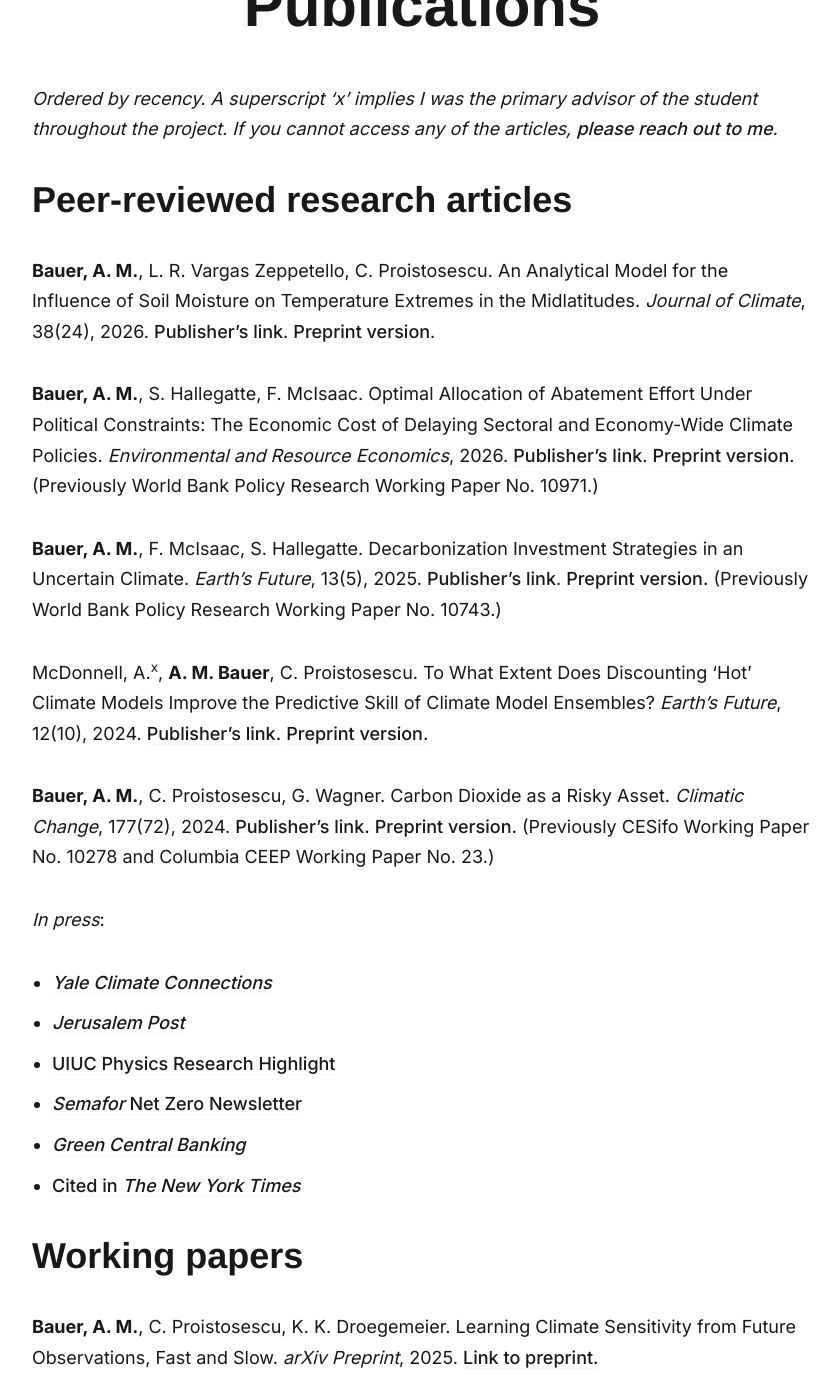
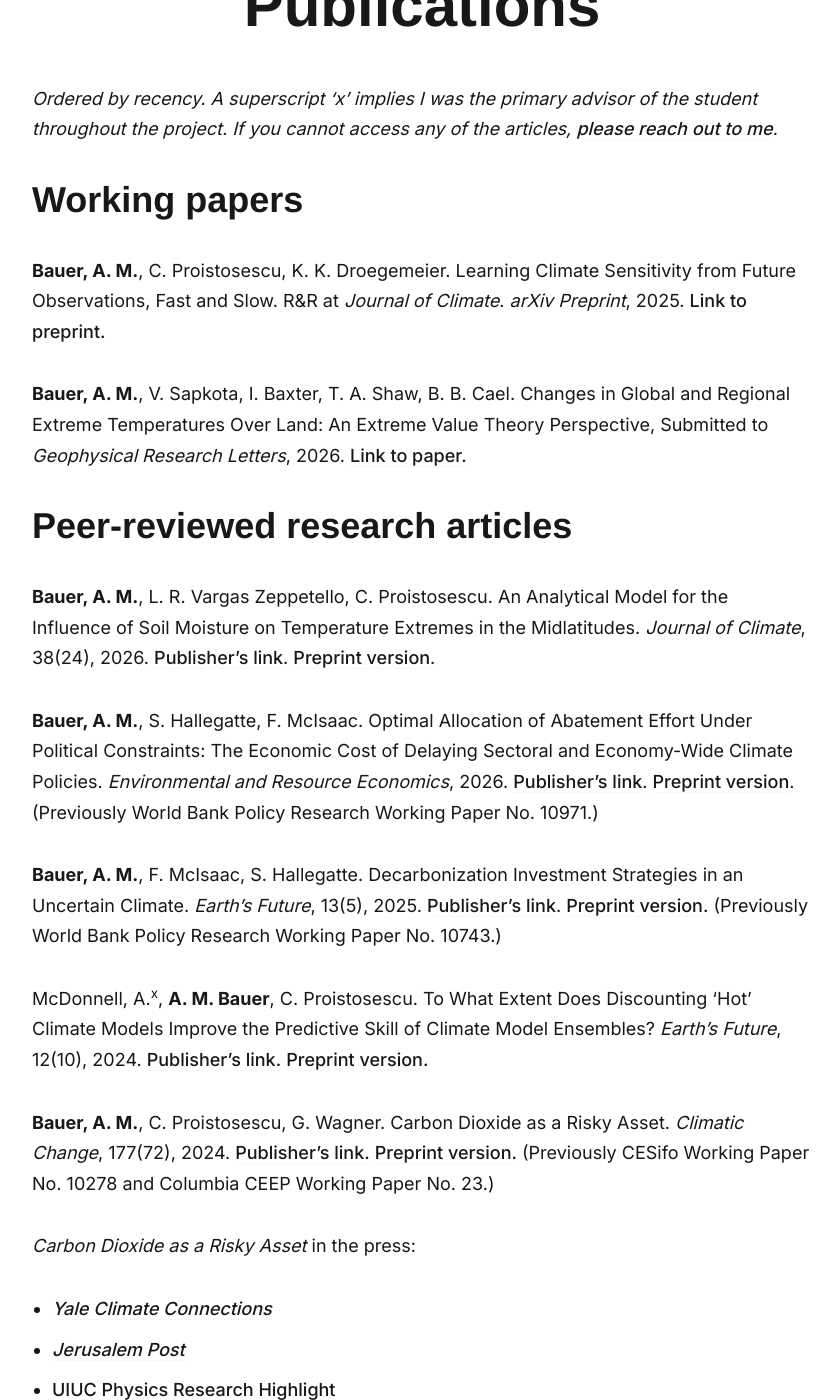
Before and after one commit to adam-bauer-34/adam-bauer-34.github.io, a Jekyll site: the page built from _pages/pubs.md, in a window 1280 px wide and 1400 px high, scrolled down 232 px. Shown: the whole window, without its empty margins (218-1058 px from the left). Built offline with Jekyll 4.4.1, drawn with Linux system fonts in a browser that asks for light colours; nearby versions of some CDN libraries; some web fonts are replaced.

Commit message:
updated projects page for heat waves, uploaded preprint, updated pubs page

```diff
--- a/_pages/pubs.md
+++ b/_pages/pubs.md
@@ -6,6 +6,11 @@ image:
 ---
 
 *Ordered by recency. A superscript 'x' implies I was the primary advisor of the student throughout the project. If you cannot access any of the articles, [please reach out to me](https://www.ambauer.com/contact/).*
+
+# Working papers
+**Bauer, A. M.**, C. Proistosescu, K. K. Droegemeier. Learning Climate Sensitivity from Future Observations, Fast and Slow. R&R at *Journal of Climate*. *arXiv Preprint*, 2025. [Link to preprint.](https://arxiv.org/abs/2507.15767)
+
+**Bauer, A. M.**, V. Sapkota, I. Baxter, T. A. Shaw, B. B. Cael. Changes in Global and Regional Extreme Temperatures Over Land: An Extreme Value Theory Perspective, Submitted to *Geophysical Research Letters*, 2026. [Link to paper.](/files/papers/gev-heat-waves/BS2C_Manuscript.pdf)
 
 # Peer-reviewed research articles
 **Bauer, A. M.**, L. R. Vargas Zeppetello, C. Proistosescu. An Analytical Model for the Influence of Soil Moisture on Temperature Extremes in the Midlatitudes. *Journal of Climate*, 38(24), 2026. [Publisher's link](https://journals.ametsoc.org/view/journals/clim/38/24/JCLI-D-24-0624.1.xml). [Preprint version](https://eartharxiv.org/repository/view/5009/).
@@ -18,16 +23,13 @@ McDonnell, A.<sup>x</sup>, **A. M. Bauer**, C. Proistosescu. To What Extent Does
 
 **Bauer, A. M.**, C. Proistosescu, G. Wagner. Carbon Dioxide as a Risky Asset. *Climatic Change*, 177(72), 2024. [Publisher's link.](https://link.springer.com/article/10.1007/s10584-024-03724-3) [Preprint version.](/files/papers/cap6/BPW_CarbonDioxideRiskyAsset_ClimChange_FINAL.pdf) (Previously CESifo Working Paper No. 10278 and Columbia CEEP Working Paper No. 23.)
 
-*In press*:
+*Carbon Dioxide as a Risky Asset* in the press:
 - [*Yale Climate Connections*](https://yaleclimateconnections.org/2023/04/drastic-climate-action-is-the-best-course-for-economic-growth-new-study-finds/)
 - [*Jerusalem Post*](https://www.jpost.com/environment-and-climate-change/article-739316)
 - [UIUC Physics Research Highlight](https://physics.illinois.edu/research/highlights/climatemodelling)
 - [*Semafor* Net Zero Newsletter](https://www.semafor.com/newsletter/05/08/2024/semafor-net-zero-a-tipping-point-for-power?utm_source=nowshare&utm_medium=climate&utm_campaign=flagshipnumbered4#e)
 - [*Green Central Banking*](https://greencentralbanking.com/2024/05/23/using-financial-logic-to-price-carbon-emissions/?utm_source=linkedin&utm_medium=social&utm_campaign=news)
 - [Cited in *The New York Times*](https://www.nytimes.com/2024/06/20/business/economy/financial-industry-climate.html?unlocked_article_code=1.1U0.yMjT.ca0e93qLXO-B&smid=url-share)
-
-# Working papers
-**Bauer, A. M.**, C. Proistosescu, K. K. Droegemeier. Learning Climate Sensitivity from Future Observations, Fast and Slow. *arXiv Preprint*, 2025. [Link to preprint.](https://arxiv.org/abs/2507.15767)
 
 # Policy briefs and commentary
 **Bauer, A. M.**, S. Hallegatte, F. McIsaac. *When the Best is the Enemy of the Good: Minimizing the Impact of Political Constraints on Climate Policy Costs*. E-Axes Forum Policy Brief, 2025. [Link to PDF.](/files/reports/eaxes/BHM_PB_25.pdf)
```
Also changed, not shown: _projects/2025-11-01-gev-heat-waves.md (+24 -5 lines), images/project-images/heatwave.png (added), 2 other files.
